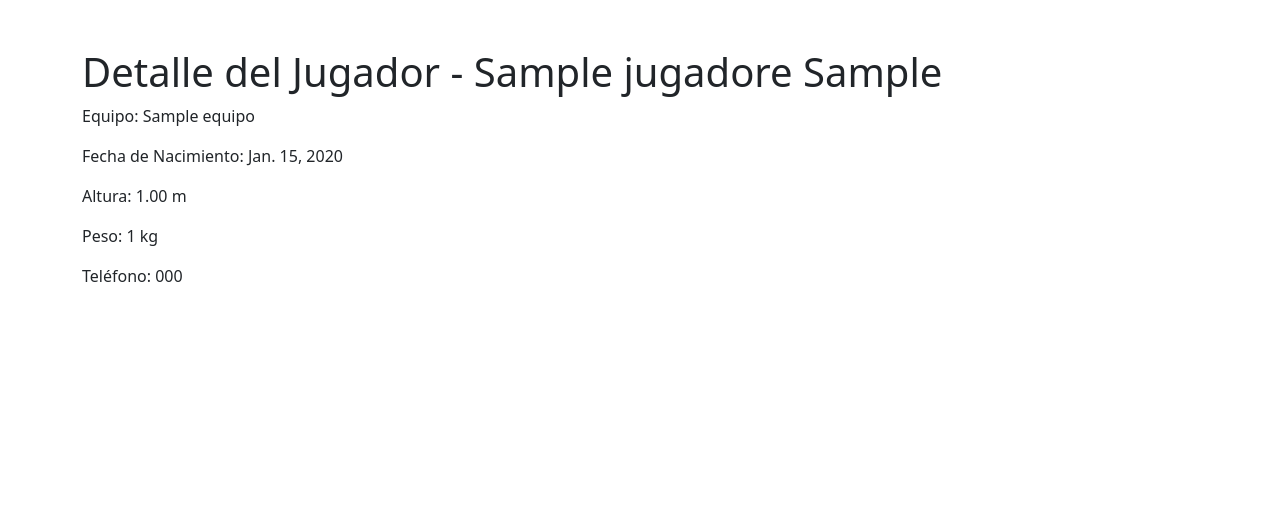
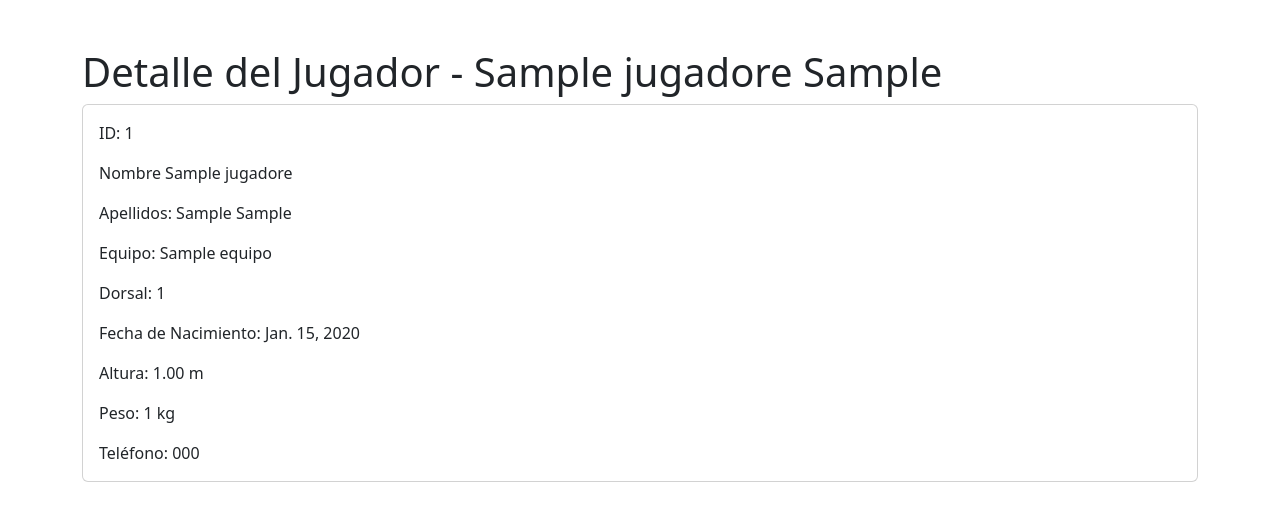
Before and after one commit to xavivi8/Torremolinos-Sport, a Django app: page /jugadores/1/ in a window 1280 px wide. Shown: the top 521 px of the page. Run offline with Django 5.2, Linux system fonts and the light colour scheme; tables that the repository leaves empty hold one stand-in row (values such as "Sample post").

Commit message:
jugador_detail.html CHANGE

```diff
--- a/torre_crud/templates/jugador_detail.html
+++ b/torre_crud/templates/jugador_detail.html
@@ -7,10 +7,18 @@
 {% block cuerpo %}
 <div class="container mt-5">
     <h1>Detalle del Jugador - {{ elJugador.nombre }} {{ elJugador.apellido1 }}</h1>
-    <p>Equipo: {{ equipo }}</p>
-    <p>Fecha de Nacimiento: {{ elJugador.fecha_nacimiento }}</p>
-    <p>Altura: {{ elJugador.altura }} m</p>
-    <p>Peso: {{ elJugador.peso }} kg</p>
-    <p>Teléfono: {{ elJugador.telefono }}</p>
+    <div class="card">
+        <div class="card-body">
+            <p class="card-text">ID: {{elJugador.id_jugador}}</p>
+            <p class="card-text">Nombre {{elJugador.nombre}}</p>
+            <p class="card-text">Apellidos: {{elJugador.apellido1}} {{elJugador.apellido2}}</p>
+            <p class="card-text">Equipo: {{ equipo }}</p>
+            <p class="card-text">Dorsal: {{elJugador.dorsal}}</p>
+            <p class="card-text">Fecha de Nacimiento: {{ elJugador.fecha_nacimiento }}</p>
+            <p class="card-text">Altura: {{ elJugador.altura }} m</p>
+            <p class="card-text">Peso: {{ elJugador.peso }} kg</p>
+            <p class="card-text">Teléfono: {{ elJugador.telefono }}</p>
+        </div>
+    </div>
 </div>
 {% endblock %}
```
